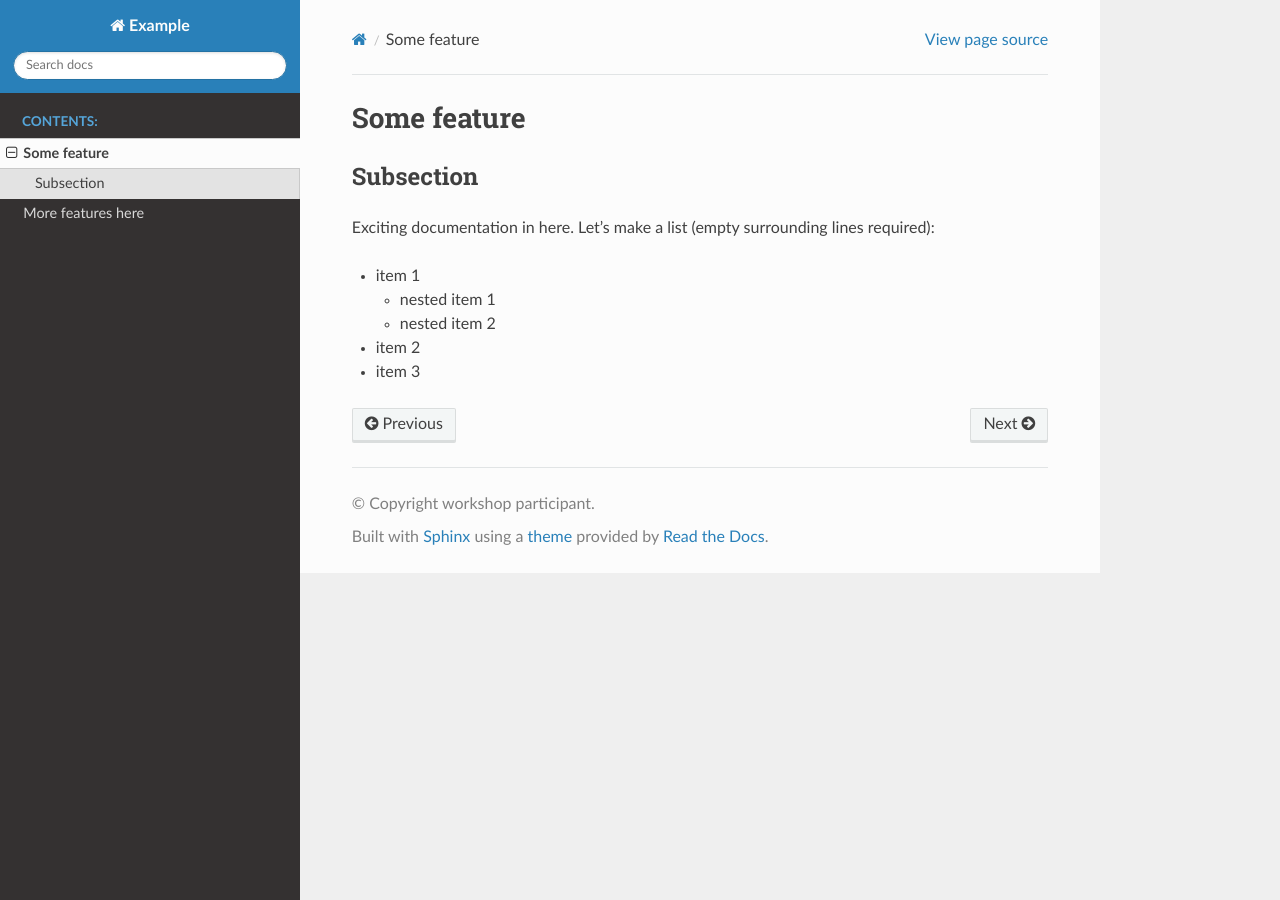
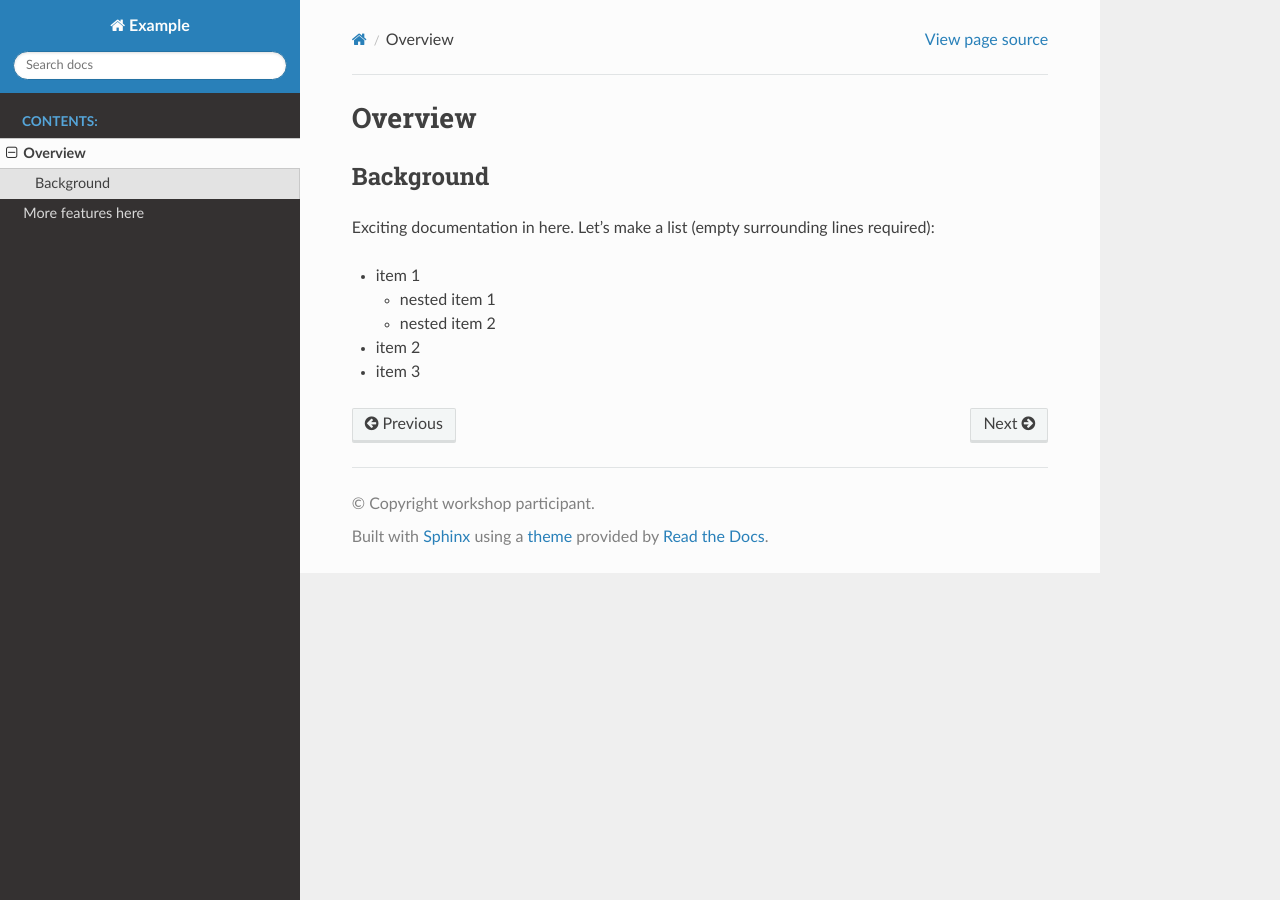
Before and after one commit to simeonwetzel/sdsadocs, a Sphinx documentation site: the page built from docs/some-feature.md, in a window 1280 px wide. Built offline with Sphinx 7.4.7 and the Read the Docs theme 2.0.0, drawn with Linux system fonts in a browser that asks for light colours.

Commit message:
Update some-feature.md

```diff
--- a/docs/some-feature.md
+++ b/docs/some-feature.md
@@ -1,6 +1,6 @@
-# Some feature
+# Overview
 
-## Subsection
+## Background
 
 Exciting documentation in here.
 Let's make a list (empty surrounding lines required):
```
